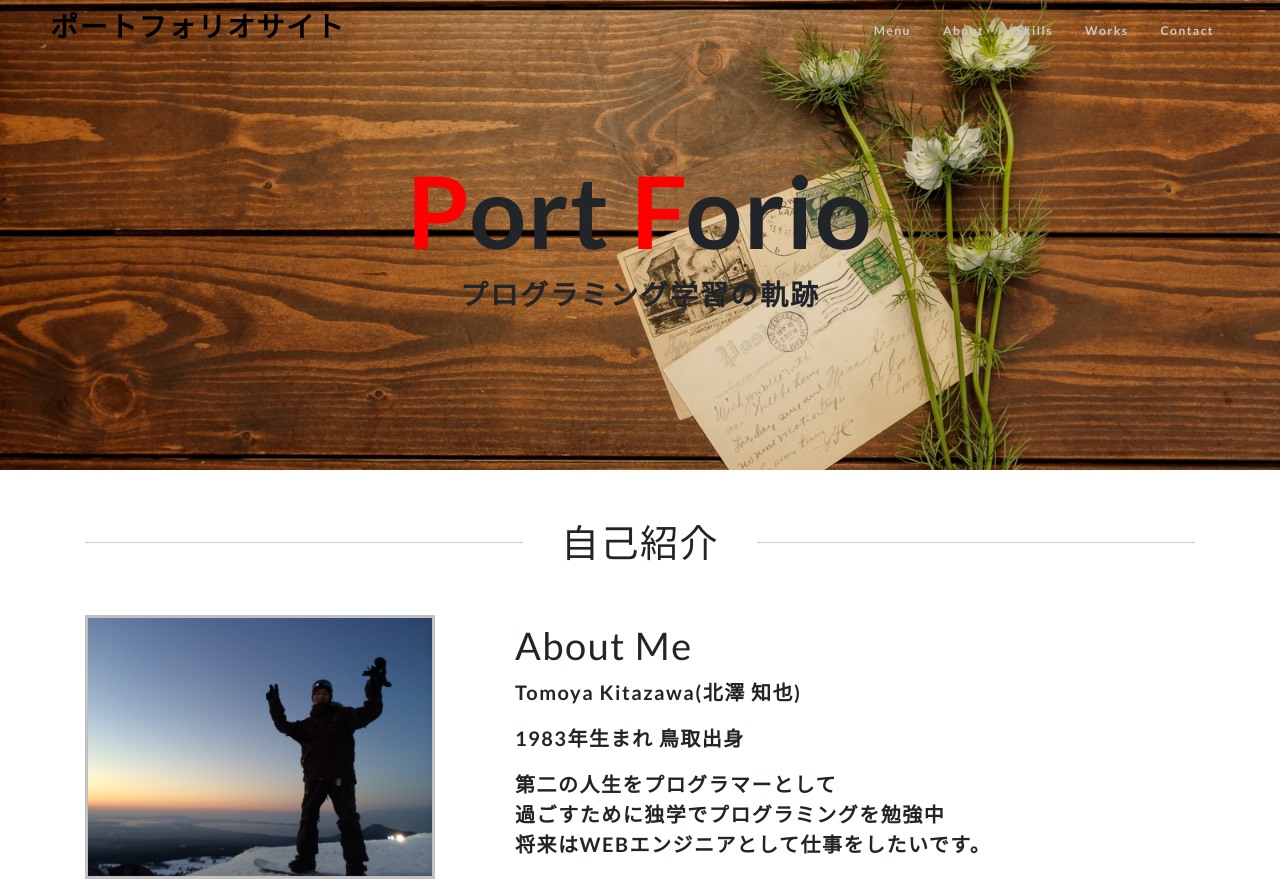
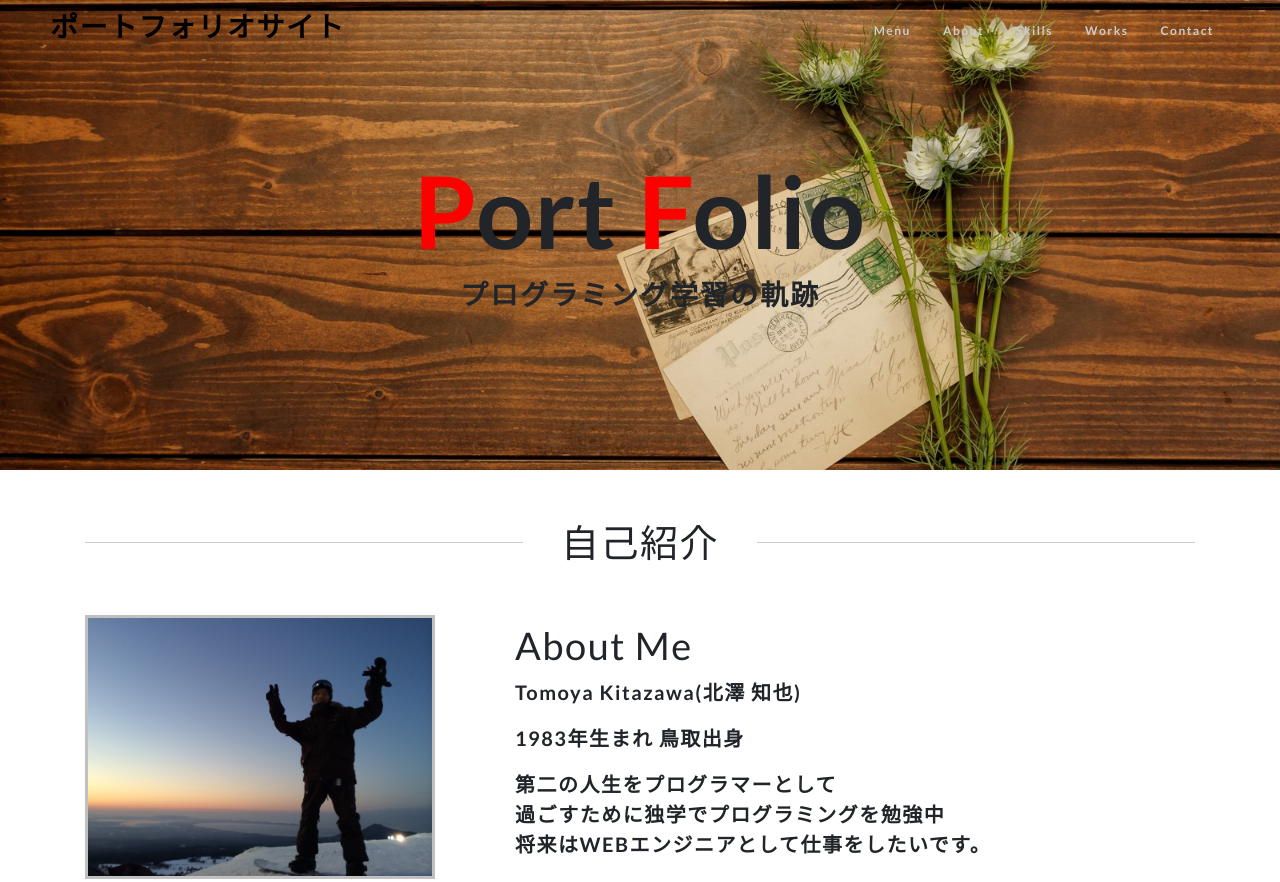
Before and after one commit to tomoya-cpn/portfolio, a plain HTML site: page index.html in a window 1280 px wide. Shown: the top 882 px of the page. Drawn offline with nearby package versions, Linux system fonts and the light colour scheme.

Commit message:
Update index.html

```diff
--- a/index.html
+++ b/index.html
@@ -85,7 +85,7 @@
 
       <!-- main-title -->
       <div class="main-title">
-        <h1> <span>P</span>ort <span>F</span>orio</h1>
+        <h1> <span>P</span>ort <span>F</span>olio</h1>
         <h2 class="text-28">プログラミング学習の軌跡</h2>
       </div>
     </header>
```
